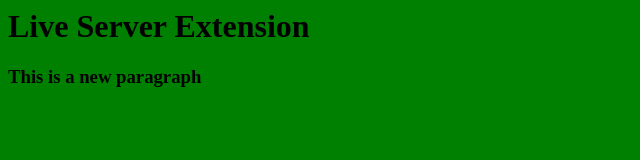
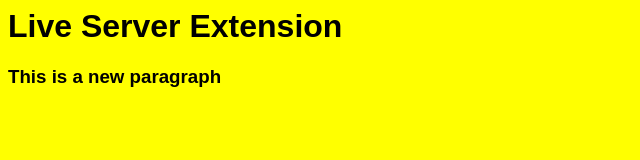
Before and after one commit to jpradtke/test-project, a plain HTML site: page index.html in a window 1280 px wide. Shown: the whole page, without its empty margins (0-640 px from the left). Drawn offline with Linux system fonts and the light colour scheme.

Commit message:
change bg to yellow and font to san-serif

```diff
--- a/app.css
+++ b/app.css
@@ -1,3 +1,4 @@
 body{
-    background: green;
+    background: yellow;
+    font-family: sans-serif;
 }
```
